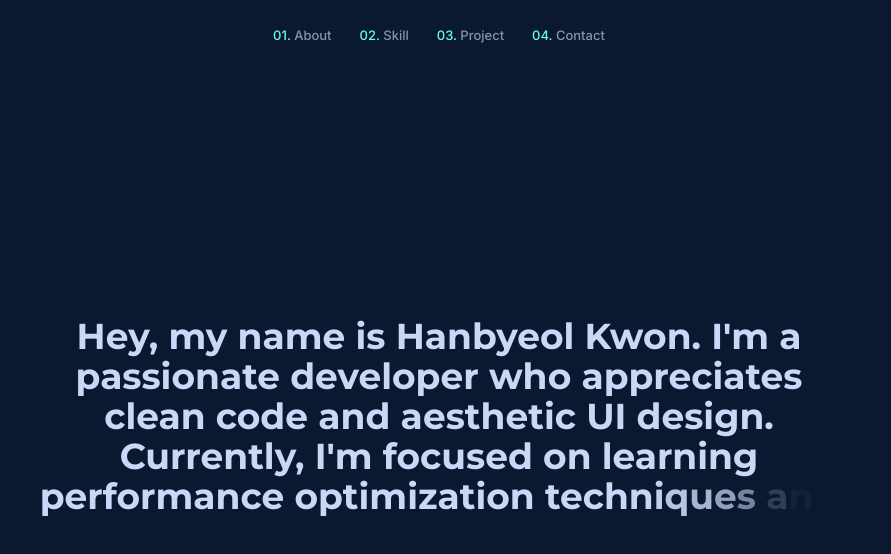
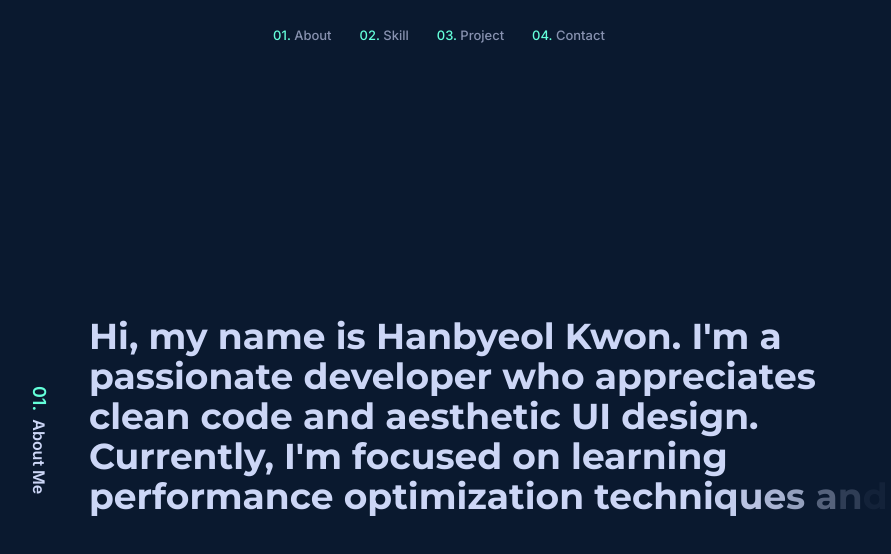
Before and after one commit to bieeeee/hanbyeol-v2, a Next.js app: page / in a window 1280 px wide. Shown: the top 554 px of the page, without its empty margins (201-1092 px from the left). Built offline with nearby package versions, Linux system fonts and the light colour scheme.

Commit message:
Added sectiontitle on the left

```diff
--- a/components/Hero.tsx
+++ b/components/Hero.tsx
@@ -1,7 +1,8 @@
 import { motion } from 'framer-motion';
+import SectionTitle from './SectionTitle';
 
 const Hero = () => {
-  const line1 = "Hey, my name is Hanbyeol Kwon. I'm a passionate developer who appreciates clean code and aesthetic UI design. Currently, I'm focused on learning performance optimization techniques and exploring new technologies.";
+  const line1 = "Hi, my name is Hanbyeol Kwon. I'm a passionate developer who appreciates clean code and aesthetic UI design. Currently, I'm focused on learning performance optimization techniques and exploring new technologies.";
   const sentence = {
     hidden: { opacity: 1 },
     visible: {
@@ -23,9 +24,11 @@ const Hero = () => {
   return (
     <section
       id='about'
-      className='max-w-contentContainer mx-auto items-center justify-center h-[85vh] lg:h-[91vh] py-10 mdl:py-24 flex flex-col gap-4 lgl:gap-8 mdl:px-10 xl:px-4'
+      className='max-w-contentContainer flex mx-auto h-[85vh] lg:h-[91vh] py-10 mdl:py-24 mdl:px-10 xl:px-4'
     >
-      <div className="max-w-[800px] mx-auto text-4xl font-bold text-center">
+      <div className="flex items-center justify-start">
+        <SectionTitle titleNo='01' title='About Me' className='rotate-90 whitespace-nowrap text-base w-[100px]' />
+        <div className="max-w-[800px] mx-auto text-4xl font-bold text-left">
           <motion.h1 variants={sentence} initial="hidden" animate="visible">
             {line1.split("").map((char, i) => (
               <motion.span key={char + "-" + i} custom={i} variants={letter}>
@@ -34,6 +37,7 @@ const Hero = () => {
             ))}
           </motion.h1>
         </div>
+      </div>
     </section>
   )
 }
```
Lines whose indentation alone changed are shown as unchanged.
